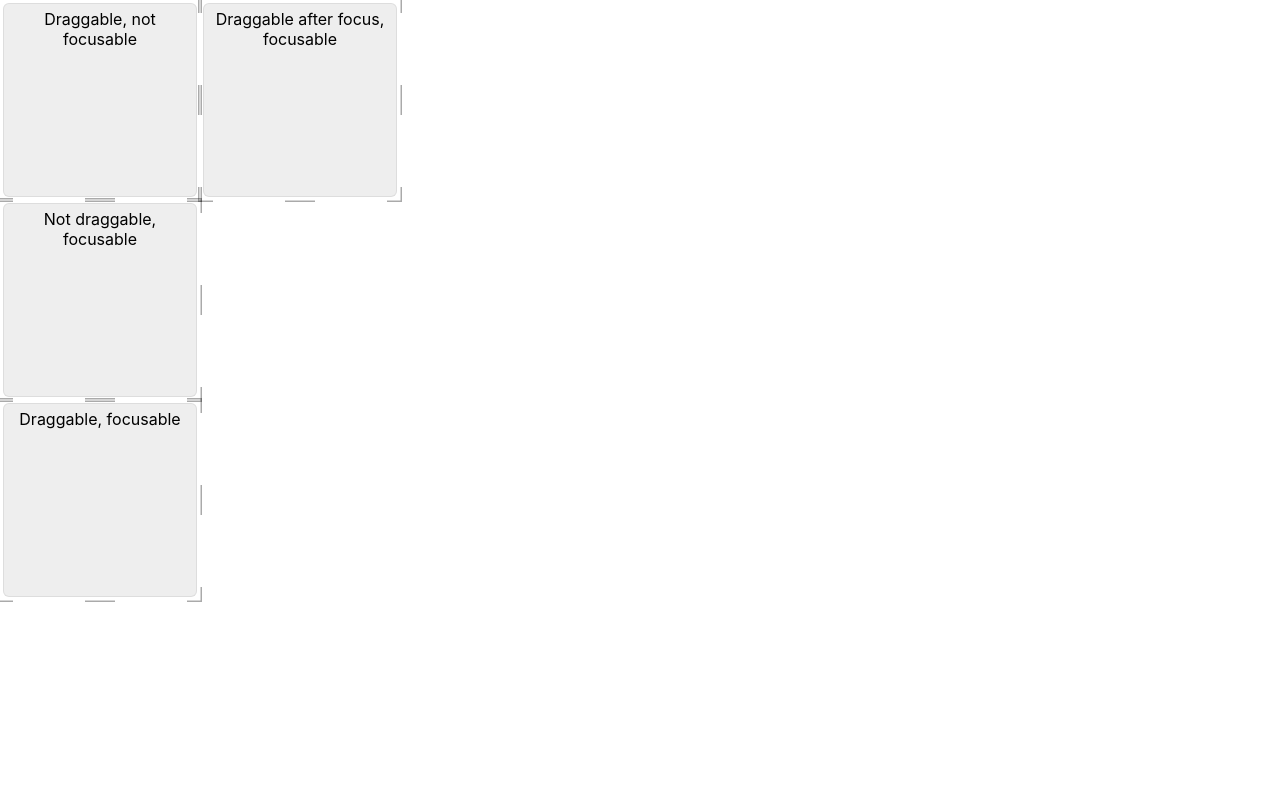
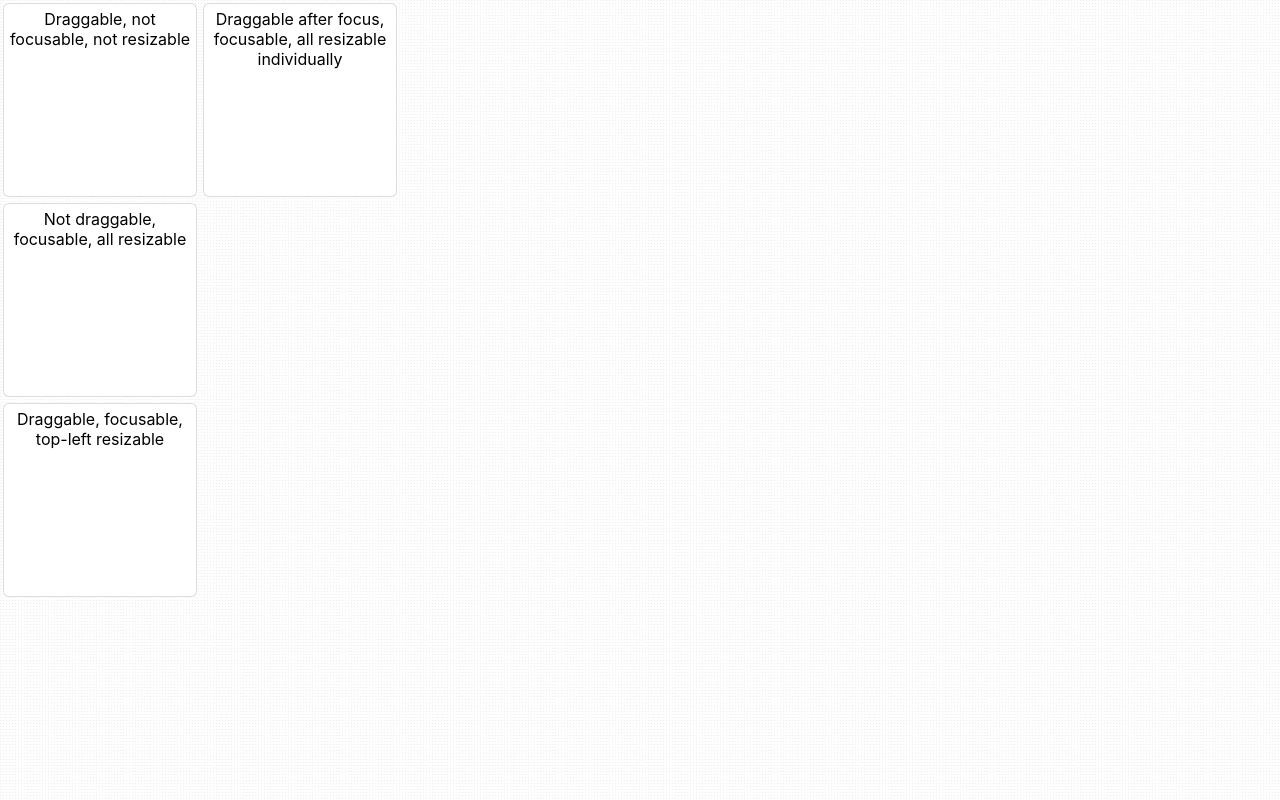
Before and after one commit to martinshaw/wall-concept-ui, a React (Create React App) app: page / in a window 1280 px wide. Built offline with nearby package versions, Linux system fonts and the light colour scheme; the HTML template or start-up script is replaced by a standard one.

Commit message:
Add resizing hinting based on mouse hover and cursors

```diff
--- a/src/App.tsx
+++ b/src/App.tsx
@@ -15,8 +15,9 @@ function App() {
                     initialDimensions={{ w: 200, h: 200 }}
                     draggable={true}
                     focusable={false}
+                    resizable={false}
                 >
-                    Draggable, not focusable
+                    Draggable, not focusable, not resizable
                 </WallInterfaceCard>
                 <WallInterfaceCard
                     id={createCardId()}
@@ -24,8 +25,9 @@ function App() {
                     initialDimensions={{ w: 200, h: 200 }}
                     draggable={false}
                     focusable={true}
+                    resizable={true}
                 >
-                    Not draggable, focusable
+                    Not draggable, focusable, all resizable
                 </WallInterfaceCard>
 
                 <WallInterfaceCard
@@ -38,7 +40,7 @@ function App() {
                         "top-left": true,
                     }}
                 >
-                    Draggable, focusable
+                    Draggable, focusable, top-left resizable
                 </WallInterfaceCard>
 
                 <WallInterfaceCard
@@ -47,8 +49,18 @@ function App() {
                     initialDimensions={{ w: 200, h: 200 }}
                     draggable={'after-focus'}
                     focusable={true}
+                    resizable={{
+                        "top-left": true,
+                        "top-right": true,
+                        "top": true,
+                        "bottom-left": true,
+                        "bottom-right": true,
+                        "bottom": true,
+                        "left": true,
+                        "right": true,
+                    }}
                 >
-                    Draggable after focus, focusable
+                    Draggable after focus, focusable, all resizable individually
                 </WallInterfaceCard>
             </WallInterfaceBoard>
         </div>
--- a/src/WallInterface/WallInterfaceBoard/index.tsx
+++ b/src/WallInterface/WallInterfaceBoard/index.tsx
@@ -46,6 +46,14 @@ const WallInterfaceBoard = (props: WallInterfaceBoardProps) => {
                 top: 0,
                 left: 0,
                 zIndex: 10,
+                // backgroundImage: 'url("' + process.env.PUBLIC_URL + '/45degreee_fabric_result.jpg")',
+                // backgroundImage: 'url("' + process.env.PUBLIC_URL + '/blizzard_result.jpg")',
+                // backgroundImage: 'url("' + process.env.PUBLIC_URL + '/brillant_result.jpg")',
+                // backgroundImage: 'url("' + process.env.PUBLIC_URL + '/cream_dust_result.jpg")',
+                // backgroundImage: 'url("' + process.env.PUBLIC_URL + '/crossword.png")',
+                // backgroundImage: 'url("' + process.env.PUBLIC_URL + '/dot-grid_result.jpg")',
+                backgroundImage: 'url("' + process.env.PUBLIC_URL + '/subtle_dots_result.jpg")',
+                backgroundRepeat: 'repeat',
             }}
         >
             <WallInterfaceFocusingContext.Provider value={wallInterfaceFocusingContextValue}>
--- a/src/WallInterface/WallInterfaceCard/WallInterfaceCardResizeBorder/index.tsx
+++ b/src/WallInterface/WallInterfaceCard/WallInterfaceCardResizeBorder/index.tsx
@@ -9,9 +9,9 @@ Modified: 2023-12-20T11:09:20.227Z
 Description: description
 */
 
-import { CSSProperties, ReactNode, RefObject, useEffect, useRef, useState } from "react";
+import { CSSProperties, MouseEventHandler, ReactNode, RefObject, useCallback, useEffect, useRef, useState } from "react";
 import { WallInterfaceCardPropsType } from "..";
-import { DimensionsType } from "./../../utilities";
+import { DimensionsType, PositionType } from "./../../utilities";
 
 export type WallInterfaceCardPropsResizableType = boolean | {
     "top-left"?: boolean;
@@ -24,7 +24,7 @@ export type WallInterfaceCardPropsResizableType = boolean | {
     "right"?: boolean;
 }
 
-export type WallInterfaceCardResizeHintingType = {
+type WallInterfaceCardResizingType = {
     "top-left"?: boolean;
     "top-right"?: boolean;
     "top"?: boolean;
@@ -33,6 +33,17 @@ export type WallInterfaceCardResizeHintingType = {
     "bottom"?: boolean;
     "left"?: boolean;
     "right"?: boolean;
+}
+
+type WallInterfaceCardResizeHintingType = {
+    "top-left"?: 'hidden' | 'visible' | 'hover';
+    "top-right"?: 'hidden' | 'visible' | 'hover';
+    "top"?: 'hidden' | 'visible' | 'hover';
+    "bottom-left"?: 'hidden' | 'visible' | 'hover';
+    "bottom-right"?: 'hidden' | 'visible' | 'hover';
+    "bottom"?: 'hidden' | 'visible' | 'hover';
+    "left"?: 'hidden' | 'visible' | 'hover';
+    "right"?: 'hidden' | 'visible' | 'hover';
 }
 
 type WallInterfaceCardResizingPropsType = {
@@ -47,31 +58,93 @@ type WallInterfaceCardResizingPropsType = {
 const WallInterfaceCardResizeBorder = (props: WallInterfaceCardResizingPropsType) => {
     const resizingBorderRef = useRef<HTMLDivElement>(null);
 
-    const [resizeHinting, setResizeHinting] = useState<WallInterfaceCardResizeHintingType>({
-        "top-left": true,
-        "top-right": true,
-        "top": true,
-        "bottom-left": true,
-        "bottom-right": true,
-        "bottom": true,
-        "left": true,
-        "right": true,
+    const [resizing, setResizing] = useState<WallInterfaceCardResizingType>({
+        "top-left": false,
+        "top-right": false,
+        "top": false,
+        "bottom-left": false,
+        "bottom-right": false,
+        "bottom": false,
+        "left": false,
+        "right": false,
     });
 
-    useEffect(() => {
-        if (props.cardRef.current == null) return;
-        if (resizingBorderRef.current == null) return;
-
-        const resizingBorderRect = resizingBorderRef.current.getBoundingClientRect();
-
-        console.log('resizingBorderRect', resizingBorderRect);
-
-    }, [props.cardProps.resizable, props])
+    const [resizeHinting, setResizeHinting] = useState<WallInterfaceCardResizeHintingType>({
+        "top-left": 'hidden',
+        "top-right": 'hidden',
+        "top": 'hidden',
+        "bottom-left": 'hidden',
+        "bottom-right": 'hidden',
+        "bottom": 'hidden',
+        "left": 'hidden',
+        "right": 'hidden',
+    });
 
     const hintDimensions: DimensionsType = {
         w: 30,
         h: 30,
     }
+
+    const onMouseMove: MouseEventHandler<HTMLDivElement> = useCallback((event) => {
+        event.preventDefault();
+        event.stopPropagation();
+
+        if (props.cardProps.resizable === false) return;
+        if (props.cardRef.current == null) return;
+
+        const cardRect = props.cardRef.current.getBoundingClientRect();
+
+        const mousePositionRelativeToCard: PositionType = {
+            x: event.clientX - cardRect.x,
+            y: event.clientY - cardRect.y,
+        }
+
+        const newResizeHinting: WallInterfaceCardResizeHintingType = {
+            "top-left": 'hidden',
+            "top-right": 'hidden',
+            "top": 'hidden',
+            "bottom-left": 'hidden',
+            "bottom-right": 'hidden',
+            "bottom": 'hidden',
+            "left": 'hidden',
+            "right": 'hidden',
+        };
+
+        if (mousePositionRelativeToCard.x < hintDimensions.w && (props.cardProps.resizable === true || props.cardProps.resizable?.["left"] === true))
+            newResizeHinting["left"] = resizing['left'] ? 'hover' : 'visible';
+
+        if (mousePositionRelativeToCard.x > (cardRect.width - hintDimensions.w) && (props.cardProps.resizable === true || props.cardProps.resizable?.["right"] === true))
+            newResizeHinting["right"] = resizing['right'] ? 'hover' : 'visible';
+
+        if (mousePositionRelativeToCard.y < hintDimensions.h && (props.cardProps.resizable === true || props.cardProps.resizable?.["top"] === true))
+            newResizeHinting["top"] = resizing['top'] ? 'hover' : 'visible';
+
+        if (mousePositionRelativeToCard.y > (cardRect.height - hintDimensions.h) && (props.cardProps.resizable === true || props.cardProps.resizable?.["bottom"] === true))
+            newResizeHinting["bottom"] = resizing['bottom'] ? 'hover' : 'visible';
+
+        if (mousePositionRelativeToCard.x < hintDimensions.w && mousePositionRelativeToCard.y < hintDimensions.h && (props.cardProps.resizable === true || props.cardProps.resizable?.["top-left"] === true))
+            newResizeHinting["top-left"] = resizing['top-left'] ? 'hover' : 'visible';
+
+        if (mousePositionRelativeToCard.x > (cardRect.width - hintDimensions.w) && mousePositionRelativeToCard.y < hintDimensions.h && (props.cardProps.resizable === true || props.cardProps.resizable?.["top-right"] === true))
+            newResizeHinting["top-right"] = resizing['top-right'] ? 'hover' : 'visible';
+
+        if (mousePositionRelativeToCard.x < hintDimensions.w && mousePositionRelativeToCard.y > (cardRect.height - hintDimensions.h) && (props.cardProps.resizable === true || props.cardProps.resizable?.["bottom-left"] === true))
+            newResizeHinting["bottom-left"] = resizing['bottom-left'] ? 'hover' : 'visible';
+
+        if (mousePositionRelativeToCard.x > (cardRect.width - hintDimensions.w) && mousePositionRelativeToCard.y > (cardRect.height - hintDimensions.h) && (props.cardProps.resizable === true || props.cardProps.resizable?.["bottom-right"] === true))
+            newResizeHinting["bottom-right"] = resizing['bottom-right'] ? 'hover' : 'visible';
+
+        setResizeHinting(newResizeHinting);
+    }, [props, hintDimensions, resizing])
+
+    // useEffect(() => {
+    //     if (props.cardRef.current == null) return;
+    //     if (resizingBorderRef.current == null) return;
+
+    //     const handle
+
+
+    // }, [resizingBorderRef, props.cardProps.resizable, props])
 
     const containerStyle: CSSProperties = {
         width: '100%',
@@ -118,11 +191,12 @@ const WallInterfaceCardResizeBorder = (props: WallInterfaceCardResizingPropsType
             ...hintCommonStyle,
             top: '0%',
             left: '0%',
+            cursor: 'nwse-resize',
         }}
     >
-        <svg width="100%" height="100%" viewBox="0 0 100 100">
+        {/* <svg width="100%" height="100%" viewBox="0 0 100 100">
             <path d="M 0 50 L 0 0 L 50 0" style={hintSvgStyle}  />
-        </svg>
+        </svg> */}
     </div>);
 
     const topRightHint = (<div
@@ -131,11 +205,12 @@ const WallInterfaceCardResizeBorder = (props: WallInterfaceCardResizingPropsType
             ...hintCommonStyle,
             top: '0%',
             left: 'calc(100% - ' + hintDimensions.w + 'px)',
+            cursor: 'nesw-resize',
         }}
     >
-        <svg width="100%" height="100%" viewBox="0 0 100 100">
+        {/* <svg width="100%" height="100%" viewBox="0 0 100 100">
             <path d="M 50 0 L 100 0 L 100 50" style={hintSvgStyle}  />
-        </svg>
+        </svg> */}
     </div>);
 
     const topHint = (<div
@@ -144,10 +219,11 @@ const WallInterfaceCardResizeBorder = (props: WallInterfaceCardResizingPropsType
             ...hintCommonStyle,
             top: '0%',
             left: 'calc(50% - ' + (hintDimensions.w / 2) + 'px)',
+            cursor: 'ns-resize',
         }}
     >
         <svg width="100%" height="100%" viewBox="0 0 100 100">
-            <path d="M 0 0 L 100 0" style={hintSvgStyle}  />
+            <path d="M 0 0 L 100 0" style={hintSvgStyle} />
         </svg>
     </div>);
 
@@ -157,11 +233,12 @@ const WallInterfaceCardResizeBorder = (props: WallInterfaceCardResizingPropsType
             ...hintCommonStyle,
             top: 'calc(100% - ' + hintDimensions.h + 'px)',
             left: '0%',
+            cursor: 'nesw-resize',
         }}
     >
-        <svg width="100%" height="100%" viewBox="0 0 100 100">
+        {/* <svg width="100%" height="100%" viewBox="0 0 100 100">
             <path d="M 0 50 L 0 100 L 50 100" style={hintSvgStyle}  />
-        </svg>
+        </svg> */}
     </div>);
 
     const bottomRightHint = (<div
@@ -170,11 +247,12 @@ const WallInterfaceCardResizeBorder = (props: WallInterfaceCardResizingPropsType
             ...hintCommonStyle,
             top: 'calc(100% - ' + hintDimensions.h + 'px)',
             left: 'calc(100% - ' + hintDimensions.w + 'px)',
+            cursor: 'nwse-resize',
         }}
     >
-        <svg width="100%" height="100%" viewBox="0 0 100 100">
+        {/* <svg width="100%" height="100%" viewBox="0 0 100 100">
             <path d="M 50 100 L 100 100 L 100 50" style={hintSvgStyle}  />
-        </svg>
+        </svg> */}
     </div>);
 
     const bottomHint = (<div
@@ -183,10 +261,11 @@ const WallInterfaceCardResizeBorder = (props: WallInterfaceCardResizingPropsType
             ...hintCommonStyle,
             top: 'calc(100% - ' + hintDimensions.h + 'px)',
             left: 'calc(50% - ' + (hintDimensions.w / 2) + 'px)',
+            cursor: 'ns-resize',
         }}
     >
         <svg width="100%" height="100%" viewBox="0 0 100 100">
-            <path d="M 0 100 L 100 100" style={hintSvgStyle}  />
+            <path d="M 0 100 L 100 100" style={hintSvgStyle} />
         </svg>
     </div>);
 
@@ -196,10 +275,11 @@ const WallInterfaceCardResizeBorder = (props: WallInterfaceCardResizingPropsType
             ...hintCommonStyle,
             top: 'calc(50% - ' + (hintDimensions.h / 2) + 'px)',
             left: '0%',
+            cursor: 'ew-resize',
         }}
     >
         <svg width="100%" height="100%" viewBox="0 0 100 100">
-            <path d="M 0 0 L 0 100" style={hintSvgStyle}  />
+            <path d="M 0 0 L 0 100" style={hintSvgStyle} />
         </svg>
     </div>);
 
@@ -209,10 +289,11 @@ const WallInterfaceCardResizeBorder = (props: WallInterfaceCardResizingPropsType
             ...hintCommonStyle,
             top: 'calc(50% - ' + (hintDimensions.h / 2) + 'px)',
             left: 'calc(100% - ' + hintDimensions.w + 'px)',
+            cursor: 'ew-resize',
         }}
     >
         <svg width="100%" height="100%" viewBox="0 0 100 100">
-            <path d="M 100 0 L 100 100" style={hintSvgStyle}  />
+            <path d="M 100 0 L 100 100" style={hintSvgStyle} />
         </svg>
     </div>);
 
@@ -221,6 +302,7 @@ const WallInterfaceCardResizeBorder = (props: WallInterfaceCardResizingPropsType
             ref={resizingBorderRef}
             className="wall-interface__card__resizing-border"
             style={containerStyle}
+            onMouseMove={onMouseMove}
         >
             <div
                 className="wall-interface__card__resizing-border__hints-container"
@@ -230,14 +312,14 @@ const WallInterfaceCardResizeBorder = (props: WallInterfaceCardResizingPropsType
                     className="wall-interface__card__resizing-border__hints-container__inner"
                     style={hintsContainerInnerStyle}
                 >
-                    {resizeHinting["top-left"] && topLeftHint}
-                    {resizeHinting["top-right"] && topRightHint}
-                    {resizeHinting["top"] && topHint}
-                    {resizeHinting["bottom-left"] && bottomLeftHint}
-                    {resizeHinting["bottom-right"] && bottomRightHint}
-                    {resizeHinting["bottom"] && bottomHint}
-                    {resizeHinting["left"] && leftHint}
-                    {resizeHinting["right"] && rightHint}
+                    {resizeHinting["top-left"] !== 'hidden' && topLeftHint}
+                    {resizeHinting["top-right"] !== 'hidden' && topRightHint}
+                    {resizeHinting["top"] !== 'hidden' && topHint}
+                    {resizeHinting["bottom-left"] !== 'hidden' && bottomLeftHint}
+                    {resizeHinting["bottom-right"] !== 'hidden' && bottomRightHint}
+                    {resizeHinting["bottom"] !== 'hidden' && bottomHint}
+                    {resizeHinting["left"] !== 'hidden' && leftHint}
+                    {resizeHinting["right"] !== 'hidden' && rightHint}
                 </div>
             </div>
 
--- a/src/WallInterface/WallInterfaceCard/index.tsx
+++ b/src/WallInterface/WallInterfaceCard/index.tsx
@@ -146,7 +146,7 @@ const WallInterfaceCard = (props: WallInterfaceCardPropsType) => {
                             padding: "5px",
                             overflow: "hidden",
                             boxSizing: "border-box",
-                            backgroundColor: "#eee",
+                            backgroundColor: "#fff",
                             boxShadow: "0 0 0 1px #ddd",
                             borderRadius: "5px",
                         }}
--- a/src/WallInterface/WallInterfaceCard/useWallInterfaceCardFocusing.ts
+++ b/src/WallInterface/WallInterfaceCard/useWallInterfaceCardFocusing.ts
@@ -11,7 +11,7 @@ Description: description
 
 import { MouseEventHandler, RefObject, useCallback, useContext } from "react";
 import { WallInterfaceCardPropsType } from ".";
-import WallInterfaceFocusingContext, { WallInterfaceFocusingContextValue } from "../WallInterfaceFocusingContext";
+import WallInterfaceFocusingContext from "../WallInterfaceFocusingContext";
 
 type useWallInterfaceCardFocusingPropsType = {
     cardProps: WallInterfaceCardPropsType;
```
Also changed, not shown: public/subtle_dots_result.jpg (added).
